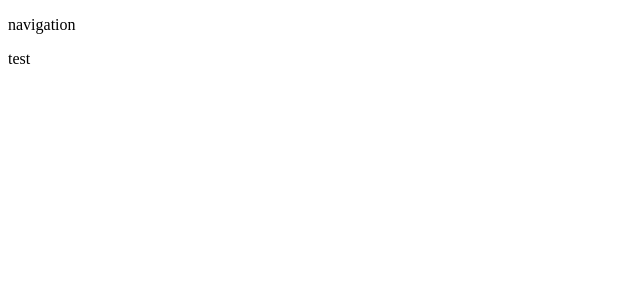
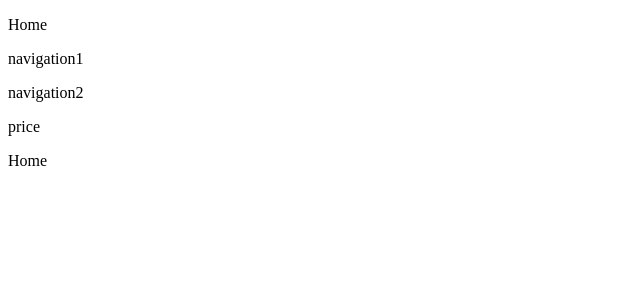
Before and after one commit to mokoshin0720/hidamari_photo, a React (Create React App) app: page /price in a window 1280 px wide. Shown: the top 300 px of the page, without its empty margins (0-640 px from the left). Built offline with nearby package versions, Linux system fonts and the light colour scheme.

Commit message:
[add]price routing

```diff
--- a/src/components/navigation.tsx
+++ b/src/components/navigation.tsx
@@ -1,4 +1,7 @@
 import React, { Fragment, ReactNode } from "react";
+import { Route, Routes} from "react-router-dom"
+import Home from "../page/Home";
+import Price from "../page/price";
 
 type Props = {
     children: ReactNode
@@ -7,7 +10,12 @@ type Props = {
 const Navigation: React.FC<Props> = ({children}: Props) => {
     return (
         <Fragment>
-            <p>navigation</p>
+            <Routes>
+                <Route path="/" element={<Home />}>NavigationHome</Route>
+                <Route path="/price" element={<Price />}>NavigationPrice</Route>
+            </Routes>
+            <p>navigation1</p>
+            <p>navigation2</p>
             { children }
         </Fragment>
     )
--- /dev/null
+++ b/src/config/routing.tsx
@@ -0,0 +1,19 @@
+import React, { Fragment } from "react";
+import { Route, Routes, BrowserRouter} from "react-router-dom"
+import Home from "../page/Home";
+import Price from "../page/price";
+
+const Routing: React.FC = () => {
+    return (
+        <Fragment>
+            <BrowserRouter>
+                <Routes>
+                    <Route path="/" element={<Home />}>NavigationHome</Route>
+                    <Route path="/price" element={<Price />}>NavigationPrice</Route>
+                </Routes>
+            </BrowserRouter>
+        </Fragment>
+    )
+}
+
+export default Routing;
--- a/src/index.tsx
+++ b/src/index.tsx
@@ -2,12 +2,14 @@ import React from 'react';
 import ReactDOM from 'react-dom/client';
 import reportWebVitals from './reportWebVitals';
 import Home from './page/Home';
+import Routing from './config/routing';
 
 const root = ReactDOM.createRoot(
   document.getElementById('root') as HTMLElement
 );
 root.render(
   <React.StrictMode>
+    <Routing />
     <Home />
   </React.StrictMode>
 );
--- a/src/page/Home.tsx
+++ b/src/page/Home.tsx
@@ -1,12 +1,9 @@
-import React, { Fragment } from 'react';
-import Navigation from '../components/navigation';
+import { Fragment } from 'react';
 
 function Home() {
   return (
     <Fragment>
-      <Navigation>
-        test
-      </Navigation>
+        <p>Home</p>
     </Fragment>
   );
 }
--- /dev/null
+++ b/src/page/price.tsx
@@ -0,0 +1,14 @@
+import { Fragment } from 'react';
+import Navigation from '../components/navigation';
+
+function Price() {
+  return (
+    <Fragment>
+      <Navigation>
+        price
+      </Navigation>
+    </Fragment>
+  );
+}
+
+export default Price;
```
